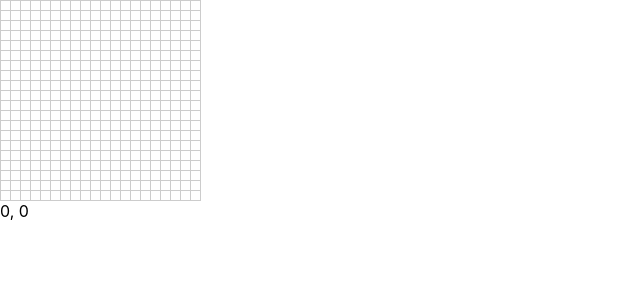
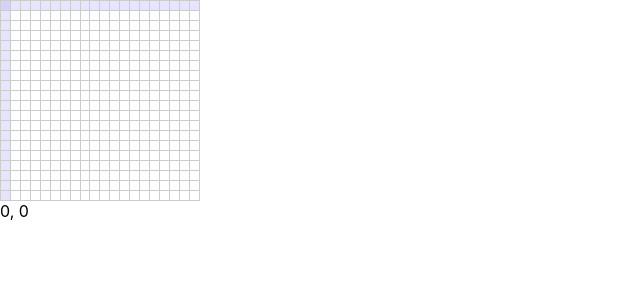
Before and after one commit to kozo002/incal, a Next.js app: page / in a window 1280 px wide. Shown: the top 300 px of the page, without its empty margins (0-640 px from the left). Built offline with nearby package versions, Linux system fonts and the light colour scheme.

Commit message:
Adds ActiveLines

```diff
--- a/components/molecules/Cell.tsx
+++ b/components/molecules/Cell.tsx
@@ -19,6 +19,7 @@ const Container = styled.div<ContainerProps>`
   font-size: 9px;
   line-height: 1;
   background-color: ${props => props.drawn ? '#5f5f5f' : '#fff'};
+  opacity: 0.6;
 `
 
 type Props = {
@@ -40,10 +41,15 @@ export const Cell = React.memo((props: Props) => {
     })
   }, [props.row, props.col])
 
+  const handleClick = useCallback(() => {
+    console.log('click')
+  }, [])
+
   return (
     <Container
       drawn={props.state === 'drawn'}
       onMouseEnter={handleMouseEnter}
+      onClick={handleClick}
     >
       {props.state === 'space' && (
         <IconTimes />
--- /dev/null
+++ b/components/molecules/activeLines.tsx
@@ -0,0 +1,53 @@
+import * as React from 'react'
+import styled from 'styled-components'
+import { useRecoilValue } from 'recoil'
+
+import { activeCellState } from '../../recoil/atoms/activeCell'
+import { sizeState } from '../../recoil/atoms/size'
+
+const Container = styled.div`
+  position: relative;
+`
+
+const lineCommonStyle = `
+  position: absolute;
+  z-index: 1;
+  opacity: 0.25;
+  background-color: blue;
+`
+
+const YLine = styled.div`
+  ${lineCommonStyle}
+  top: 0;
+  width: 10px;
+  height: 100%;
+`
+
+const XLine = styled.div`
+  ${lineCommonStyle}
+  left: 0;
+  width: 100%;
+  height: 10px;
+`
+
+const GridContainer = styled.div`
+  position: relative;
+  z-index: 2;
+`
+
+type Props = {}
+
+export const ActiveLines: React.FC<Props> = (props) => {
+  const activeCell = useRecoilValue(activeCellState)
+  const size = useRecoilValue(sizeState)
+
+  return (
+    <Container style={{ width: `${size.cols * 10}px` }}>
+      <YLine style={{ left: `${activeCell.col * 10}px` }} />
+      <XLine style={{ top: `${activeCell.row * 10}px` }} />
+      <GridContainer>
+        {props.children}
+      </GridContainer>
+    </Container>
+  )
+}
--- a/pages/index.tsx
+++ b/pages/index.tsx
@@ -2,6 +2,7 @@ import { useRecoilValue } from 'recoil'
 
 import { activeCellState } from '../recoil/atoms/activeCell'
 
+import { ActiveLines } from '../components/molecules/activeLines'
 import { Nanogram } from '../components/organisms/Nanogram'
 
 export default function Home() {
@@ -9,7 +10,9 @@ export default function Home() {
 
   return (
     <div>
-      <Nanogram />
+      <ActiveLines>
+        <Nanogram />
+      </ActiveLines>
       {activeCell.row}, {activeCell.col}
     </div>
   )
--- a/recoil/selectos/size.ts
+++ b/recoil/selectos/size.ts
@@ -8,7 +8,6 @@ export const sizeSelector = selector({
     const size = get(sizeState)
     const rows = Array.from({ length: size.rows }, (_, i) => i)
     const cols = Array.from({ length: size.cols }, (_, i) => i)
-    console.log(rows,cols)
     return { rows, cols }
   }
 })
```
